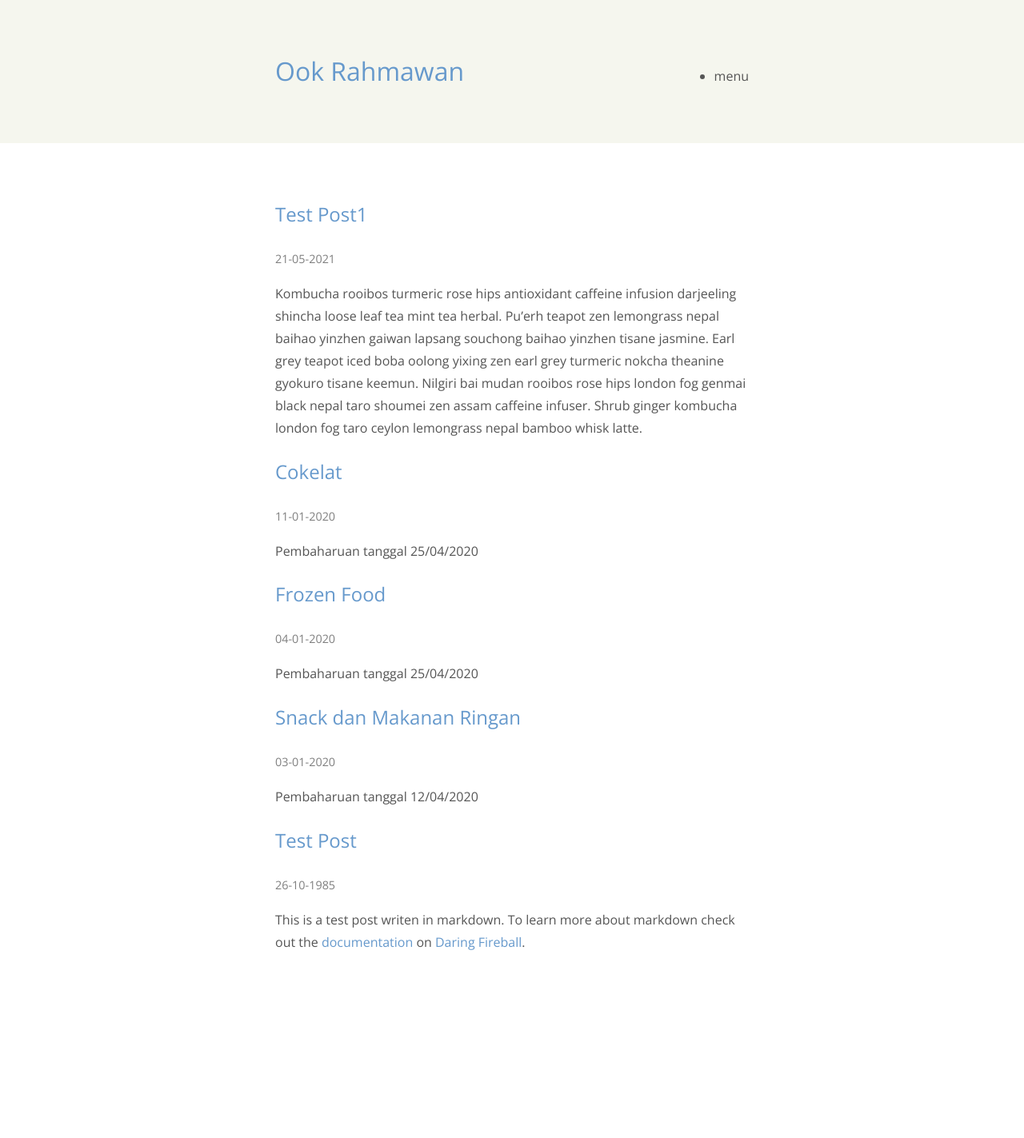
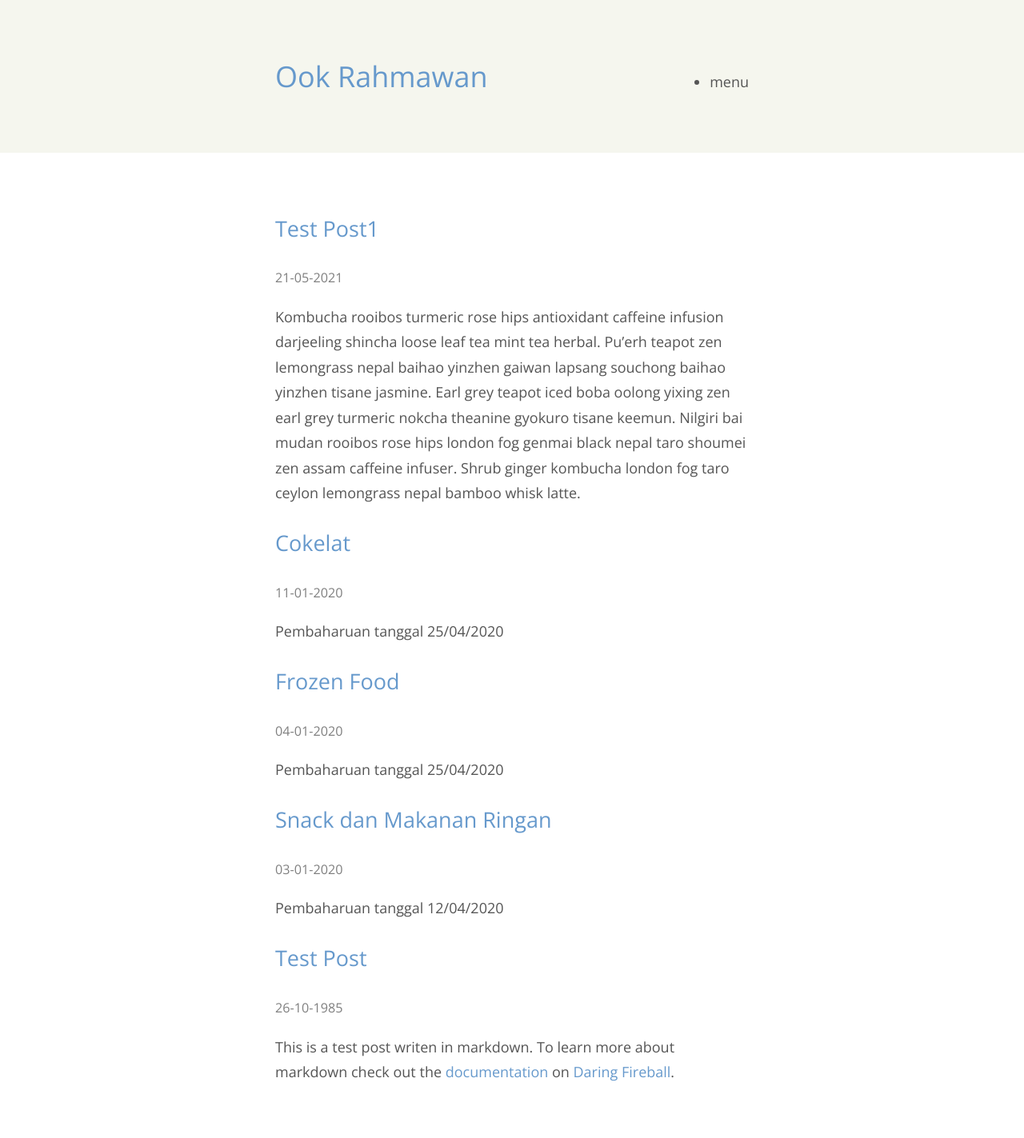
Before and after one commit to krhmwn/krhmwn, a Jekyll site: the page built from index.html, in a window 1280 px wide. Shown: the whole page at 80% size. Built offline with Jekyll 4.4.1, drawn with Linux system fonts in a browser that asks for light colours; nearby versions of some CDN libraries; library files that are not in the unit come from our copies; before the commit the page ends 1256 px from its top, so only the background shows below that.

Commit message:
update v.1.0.164

```diff
--- a/assets/css/main.css
+++ b/assets/css/main.css
@@ -6,7 +6,7 @@ box-sizing:border-box
 }
 
 body {
-font:16px "Open Sans",sans-serif;
+font:1.125em "Open Sans",sans-serif;
 background:#fff;
 color:#555;
 line-height:1.75;
```
